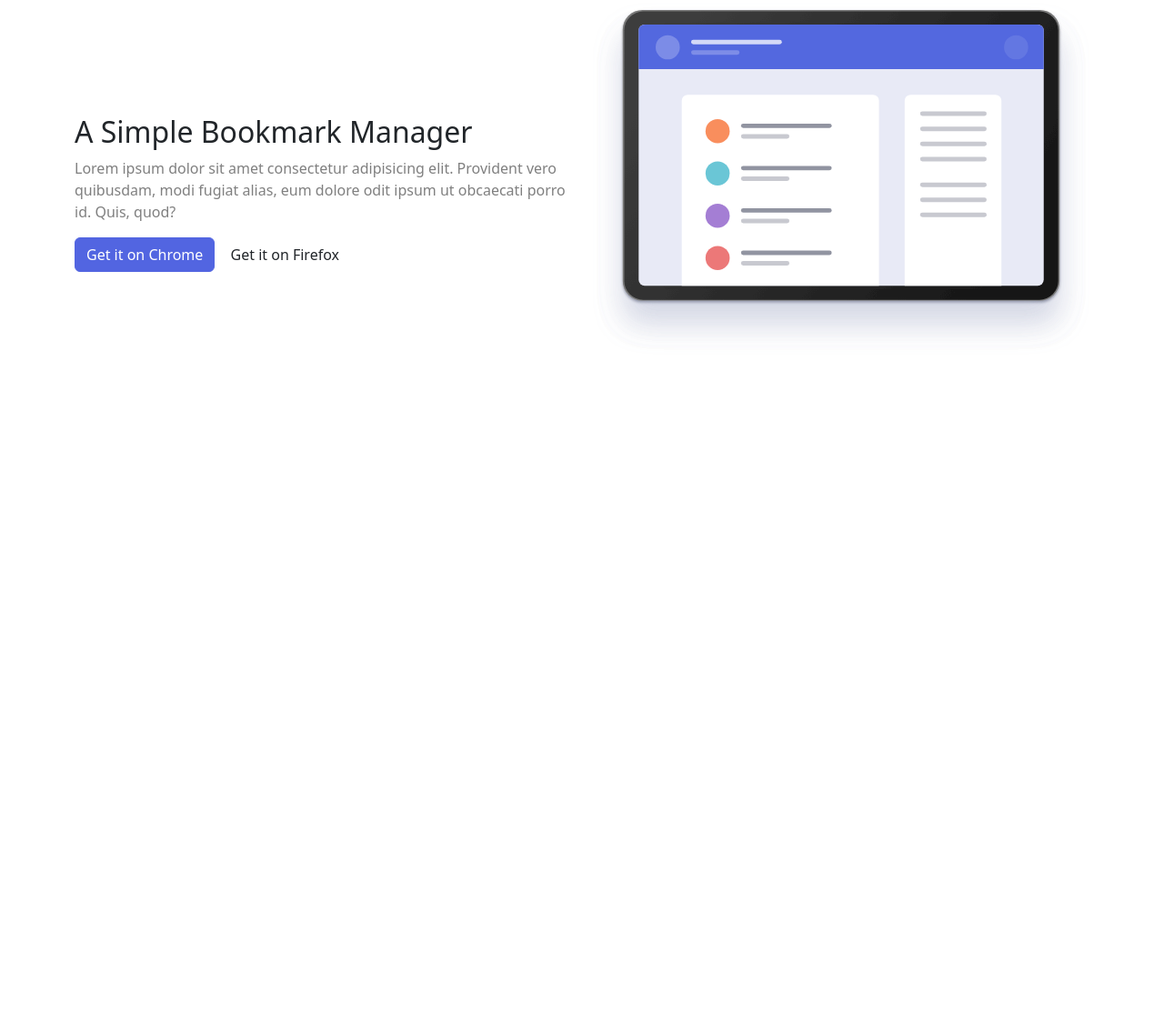
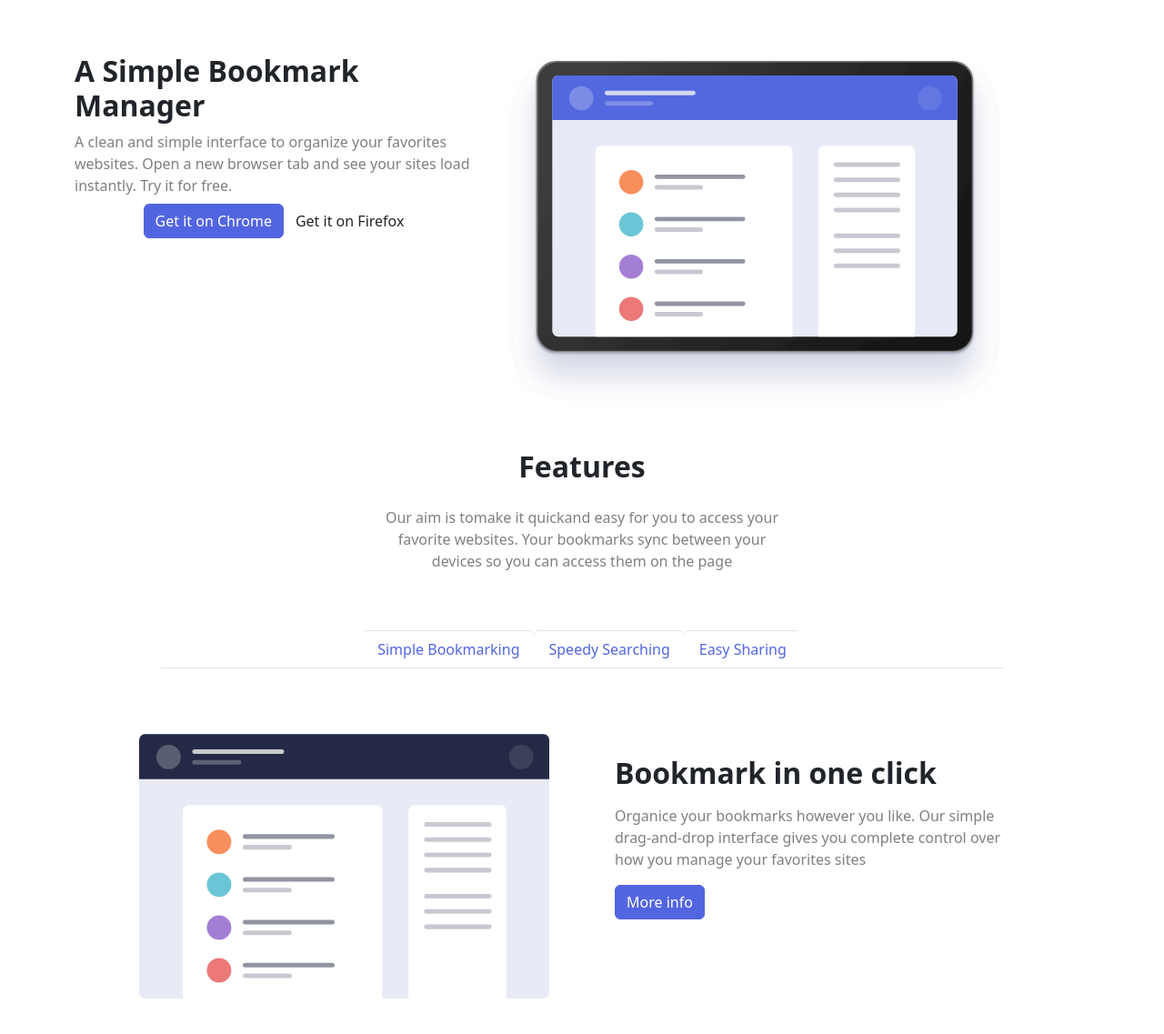
Before and after one commit to Xavi-BCN/SPRINT2, a website: page index.html in a window 1280 px wide. Shown: the part 61-1198 px from the top of the page at 91% size. Drawn offline with nearby package versions, Linux system fonts and the light colour scheme.

Commit message:
Start exercise 2 and correct some things Ex-1

```diff
--- a/SASS/main.scss
+++ b/SASS/main.scss
@@ -11,9 +11,13 @@ body{
     height: 1200px;
 }
 
+
+
 // Change colors for buttons
 
-$primary:#5265E1;
+
+
+$primary:#5265E1 ;
 $secondary: #FA5959;
 
 $theme-colors: (
--- a/index.html
+++ b/index.html
@@ -13,7 +13,7 @@
 <body>
 
     <div class="container-fluid">
-        <div class="container-fluid">
+        <div class="container pt-4">
             <nav class="navbar fixed-top navbar-expand-md bg-white">
                 <div class="container">
                     <a class="navbar-brand" href="#">
@@ -40,28 +40,82 @@
                 </div>
             </nav>
         </div>
-        <div class="container mt-5">
-            <div class="row align-items-center">
-                <div class="col-12 order-1 text-sm-center col-md-6 order-md-0 mt-md-5 text-md-start">
-                    <h2>A Simple Bookmark Manager</h2>
-                    <p class="text-black-50">Lorem ipsum dolor sit amet consectetur adipisicing elit. Provident
-                        vero
-                        quibusdam, modi
-                        fugiat alias, eum dolore odit ipsum ut obcaecati porro id. Quis, quod?</p>
-                    <button type="button" class="btn btn-primary">Get it on Chrome</button>
-                    <button type="button" class="btn btn-light">Get it on Firefox</button>
+        <div class="container mt-5 mt-md-5">
+            <div class="row">
+                <div class="col-12 col-md-5 order-1 order-md-0">
+                    <h2 class="fw-bold text-center text-md-start mt-md-5 mt-lg-5">A Simple Bookmark Manager</h2>
+                    <p class="text-black-50 text-center text-md-start mb-2">A clean and simple interface to organize your
+                        favorites
+                        websites. Open a new browser tab and see your sites load instantly. Try it for free.</p>
+                    <div class="d-flex justify-content-center">
+                        <button type="button" class="btn btn-primary "></i>Get it on Chrome</button>
+                        <button type="button" class="btn btn-light">Get it on Firefox</button>
+                    </div>
                 </div>
-                <div class="col-12 order-0 mt-3 col-md-5 order-md-1 col-lg-6">
-                    <img src="./img/illustration-hero.svg" class="img-fluid" alt="...">
-                    <!-- <div class="back-image"></div> -->
+                    <div class="col-12 col-md-5 order-0 order-md-1 col-lg-6 gy-5">
+                        <img src="./img/illustration-hero.svg" class="img-fluid" alt="...">
+                        <!-- <div class="back-image"></div> -->
+                    </div>
+
+            </div>
+        </div>
+        <!-- Features -->
+        <div class="container">
+            <div class="row mt-5 mb-3">
+                <div class="col-12">
+                    <h2 class="fw-bold text-center">Features</h2>
+                </div>
+            </div>
+            <div class="row">
+                <div class="col">
+                </div>
+                <div class="col-10 col-md-5 text-md-center">
+                    <p class="text-black-50 text-center">Our aim is tomake it quickand easy for you to access your
+                        favorite websites. Your bookmarks sync between your devices so you can access them on the page
+                    </p>
+                </div>
+                <div class="col">
+                </div>
+            </div>
+            <div class="row justify-content-center my-5">
+                <div class="col col-md-3">
+                </div>
+                <div class="col-10 cols-md-6">
+                    <ul class="nav nav-tabs flex-column text-center flex-md-row justify-content-md-center">
+                        <li class="nav-item">
+                            <a class="nav-link border-start-0 border-end-0 border-top border-bottom" aria-current="page"
+                                href="#">Simple Bookmarking</a>
+                        </li>
+                        <li class="nav-item">
+                            <a class="nav-link border-start-0 border-end-0 border-top border-bottom" href="#">Speedy
+                                Searching</a>
+                        </li>
+                        <li class="nav-item">
+                            <a class="nav-link border-start-0 border-end-0 border-top border-bottom" href="#">Easy
+                                Sharing</a>
+                        </li>
+                    </ul>
+                </div>
+                <div class="col col-md-3">
 
                 </div>
             </div>
+            <div class="row justify-content-center my-5">
+                <div class="col-12 col-md-5 col-lg-5 order-0 my-4">
+                    <img src="./img/illustration-features-tab-1.svg" class="img-fluid ">
+                </div>
+                <div class="col-12 order-1 col-md-5 ms-md-5 col-lg-5">
+                    <h2 class="fw-bold text-sm-center text-md-start mt-5">Bookmark in one click</h2>
+                    <p class="text-black-50  text-center my-3 text-md-start">Organice your bookmarks however you like.
+                        Our simple
+                        drag-and-drop interface gives you complete control over how you manage your favorites sites</p>
+                    <button type="button" class="btn btn-primary d-none d-md-block ">More info</button>
+                </div>
+            </div>
         </div>
+
     </div>
 
-
-    </div>
 
     <script src="./node_modules/bootstrap/dist/js/bootstrap.min.js"></script>
 
--- a/package.json
+++ b/package.json
@@ -18,6 +18,7 @@
   },
   "homepage": "https://github.com/Xavi-BCN/SPRINT2#readme",
   "dependencies": {
-    "bootstrap": "^5.2.1"
+    "bootstrap": "^5.2.1",
+    "bootstrap-icons": "^1.9.1"
   }
 }
```
Also changed, not shown: README.md, 2 other files.
